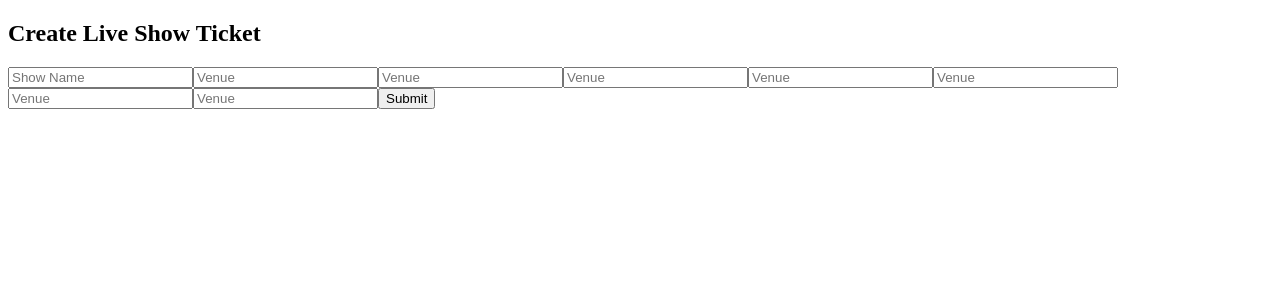
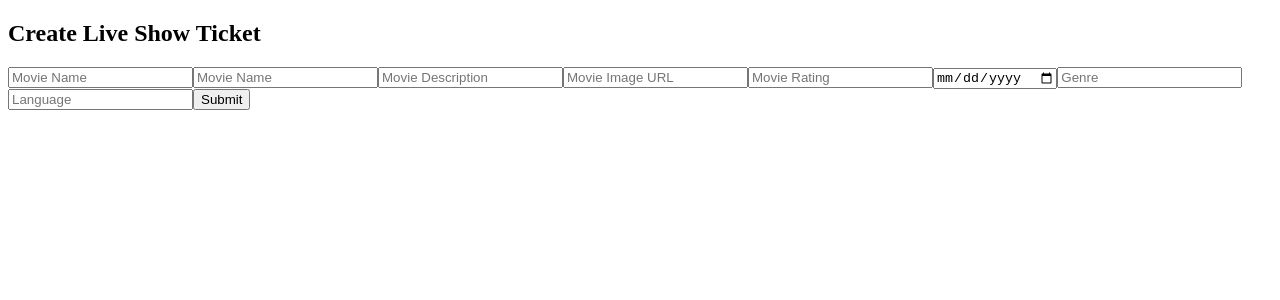
Before and after one commit to deepak199395/Shop-999, a React (Create React App) app in the folder shop999client/: page /createMovie in a window 1280 px wide. Shown: the top 300 px of the page. Built offline with nearby package versions, Linux system fonts and the light colour scheme.

Commit message:
create Movie from admin pannael

```diff
--- /dev/null
+++ b/shop999client/src/Api/RestApi.js
@@ -0,0 +1,23 @@
+const BASE_URL = "https://shop999backend.vercel.app/api/auth"
+
+export const getMovieApi = async () => {
+    try {
+        const response = await fetch(`${BASE_URL}/getMovie/Api`);
+        const result = response.json()
+        return result;
+    } catch (error) {
+        console.error("API call failed:", error);
+        throw error;
+    }
+}
+
+export const GetIplTicketInfo = async () => {
+    try {
+        const response = await fetch(`${BASE_URL}/getticketsinfo`);
+        const result = response.json()
+        return result;
+    } catch (error) {
+        console.error("API call failed:", error);
+        throw error;
+    }
+}
--- a/shop999client/src/Screens/Booking/CreateMovie.js
+++ b/shop999client/src/Screens/Booking/CreateMovie.js
@@ -1,25 +1,78 @@
-import React from 'react'
-import "../Booking/CreayeMovie.css"
+import React, { useState } from 'react';
+import "../Booking/CreayeMovie.css";
+
 const CreateMovie = () => {
+  const [formdata, setformdata] = useState({
+    movieId: "",
+    MovieName: "",
+    MovieDescription: "",
+    MovieImage: "",
+    MovieRating: "",
+    MovieGenre:"",
+    MovieReleaseDate: "",
+    MovieLanguage: "",
+
+  });
+
+  const HandleChange = (e) => {
+    setformdata({ ...formdata, [e.target.name]: e.target.value });
+  };
+
+  const HandleSubmit = async (e) => {
+    e.preventDefault();
+    try {
+      const response = await fetch("https://shop999backend.vercel.app/api/auth/createMovie/Api", {
+        method: "POST",
+        headers: {
+          "Content-Type": "application/json",
+          Accept: "application/json",
+        },
+        body: JSON.stringify(formdata)
+      });
+
+      const result = await response.json();
+
+      if (response.ok) {
+        alert("Movie Created Successfully");
+        console.log(result);
+        if (response.status === 201) {
+          window.location.href = "/";
+        }
+        setformdata({
+          movieId: "",
+          MovieName: "",
+          MovieDescription: "",
+          MovieImage: "",
+          MovieGenre:"",
+          MovieRating: "",
+          MovieReleaseDate: "",
+          MovieLanguage: "",
+        });
+      } else {
+        alert("Movie Creation Failed");
+      }
+    } catch (error) {
+      console.error(error);
+      alert("Something went wrong. Please try again.");
+    }
+  };
+
   return (
     <div>
-    <h2>Create Live Show Ticket</h2>
+      <h2>Create Live Show Ticket</h2>
+      <form onSubmit={HandleSubmit}>
+        <input onChange={HandleChange} name='movieId' value={formdata.movieId} type='text' placeholder="Movie Name" />
+        <input onChange={HandleChange} name='MovieName' value={formdata.MovieName} type='text' placeholder="Movie Name" />
+        <input onChange={HandleChange} name='MovieDescription' value={formdata.MovieDescription} type='text' placeholder="Movie Description" />
+        <input onChange={HandleChange} name='MovieImage' value={formdata.MovieImage} type='text' placeholder="Movie Image URL" />
+        <input onChange={HandleChange} name='MovieRating' value={formdata.MovieRating} type='number' placeholder="Movie Rating" />
+        <input onChange={HandleChange} name='MovieReleaseDate' value={formdata.MovieReleaseDate} type='date' placeholder="Release Date" />
+        <input onChange={HandleChange} name='MovieGenre' value={formdata.MovieGenre} type='text' placeholder="Genre" />
+        <input onChange={HandleChange} name='MovieLanguage' value={formdata.MovieLanguage} type='text' placeholder="Language" />
+        <button type="submit">Submit</button>
+      </form>
+    </div>
+  );
+};
 
-    <form>
-      <input placeholder="Show Name" />
-      <input placeholder="Venue" />
-      <input placeholder="Venue" />
-      <input placeholder="Venue" />
-      <input placeholder="Venue" />
-      <input placeholder="Venue" />
-      <input placeholder="Venue" />
-      <input placeholder="Venue" />
-
-      <button type="submit">Submit</button>
-    </form>
-
-    </div>
-  )
-}
-
-export default CreateMovie
+export default CreateMovie;
--- a/shop999client/src/Screens/Booking/CreayeMovie.css
+++ b/shop999client/src/Screens/Booking/CreayeMovie.css
@@ -9,6 +9,7 @@
     justify-content: center;
     align-items: center;
     z-index: 1000;
+
   }
 
   .modal-content {
@@ -18,6 +19,7 @@
     max-width: 400px;
     width: 100%;
     position: relative;
+
   }
 
   .modal-content h2 {
@@ -27,11 +29,12 @@
 
   .modal-content input {
     display: block;
-    width: 100%;
+    width: 90%;
     margin-bottom: 15px;
     padding: 10px;
     border: 1px solid #ccc;
     border-radius: 6px;
+
   }
 
   .modal-content button[type="submit"] {
--- a/shop999client/src/Screens/MovieTickts/MovieTckects.js
+++ b/shop999client/src/Screens/MovieTickts/MovieTckects.js
@@ -1,5 +1,6 @@
 import React, { useEffect, useState } from 'react';
 import "../../Styles/Ipl.css";
+import { getMovieApi } from '../../Api/RestApi';
 
 const MovieTickets = () => {
   const [data, setData] = useState([]);
@@ -7,8 +8,7 @@ const MovieTickets = () => {
 
   const getMovieInfo = async () => {
     try {
-      const response = await fetch("https://shop999backend.vercel.app/api/auth/getMovie/Api");
-      const result = await response.json();
+      const result = await getMovieApi()
       console.log(result);
 
       if (result.status && Array.isArray(result.getMovie)) {
--- a/shop999client/src/Screens/Products/Ipl.js
+++ b/shop999client/src/Screens/Products/Ipl.js
@@ -1,7 +1,7 @@
 import React, { useEffect, useState } from "react";
 import { useNavigate } from "react-router-dom";
 import "../../Styles/Ipl.css";
-
+import { GetIplTicketInfo } from "../../Api/RestApi";
 const Ipl = () => {
   const [data, setData] = useState([]);
   const [loading, setLoading] = useState(true);
@@ -9,8 +9,7 @@ const Ipl = () => {
 
   const GetTicketInfo = async () => {
     try {
-      const response = await fetch("https://shop999backend.vercel.app/api/auth/getticketsinfo");
-      const result = await response.json();
+      const result = await GetIplTicketInfo()
      console.log(result);
 
       if (result.success && Array.isArray(result.ticketsinfo)) {
--- a/shop999client/src/Styles/Ipl.css
+++ b/shop999client/src/Styles/Ipl.css
@@ -3,7 +3,7 @@
   padding: 20px;
   font-family: Arial, sans-serif;
   background-color: #f5f5f5;
-  min-height: 30vh;
+  min-height: 25vh;
 }
 .description {
   font-size: 14px;
@@ -12,11 +12,13 @@
   overflow-wrap: break-word;
   line-height: 1.4;
   margin: 8px 0;
+
 }
 
 .title {
   color: #2e3a46;
   margin-bottom: 20px;
+
 }
 
 .ticket-container {
@@ -26,7 +28,9 @@
   white-space: nowrap;
   padding: 10px;
   gap: 15px;
+
   scrollbar-width: none;
+
 }
 
 .ticket-container::-webkit-scrollbar {
@@ -42,6 +46,7 @@
   text-align: center;
   flex: 0 0 auto;
   transition: transform 0.2s ease-in-out;
+
 }
 
 .ticket-card:hover {
```
